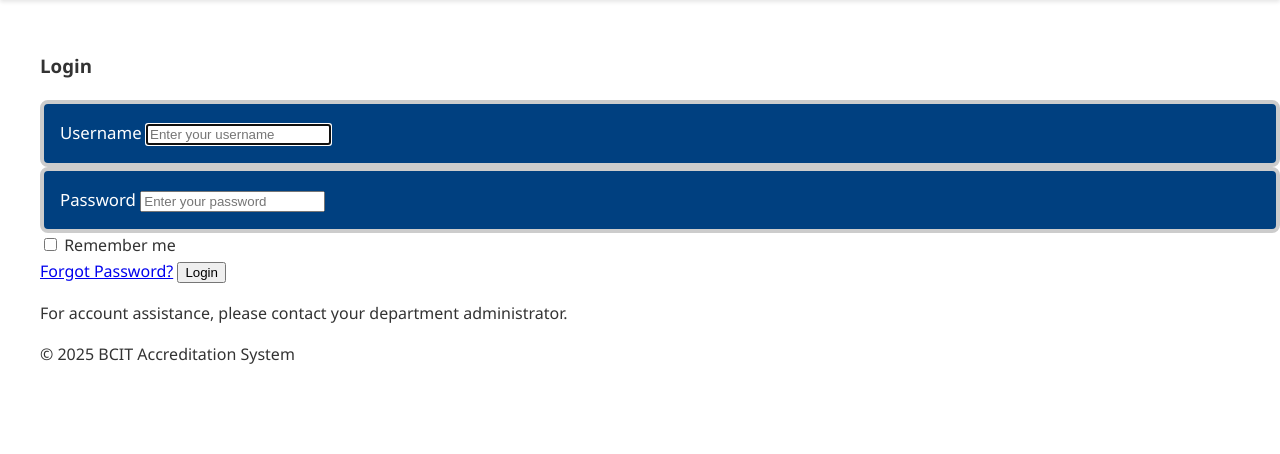
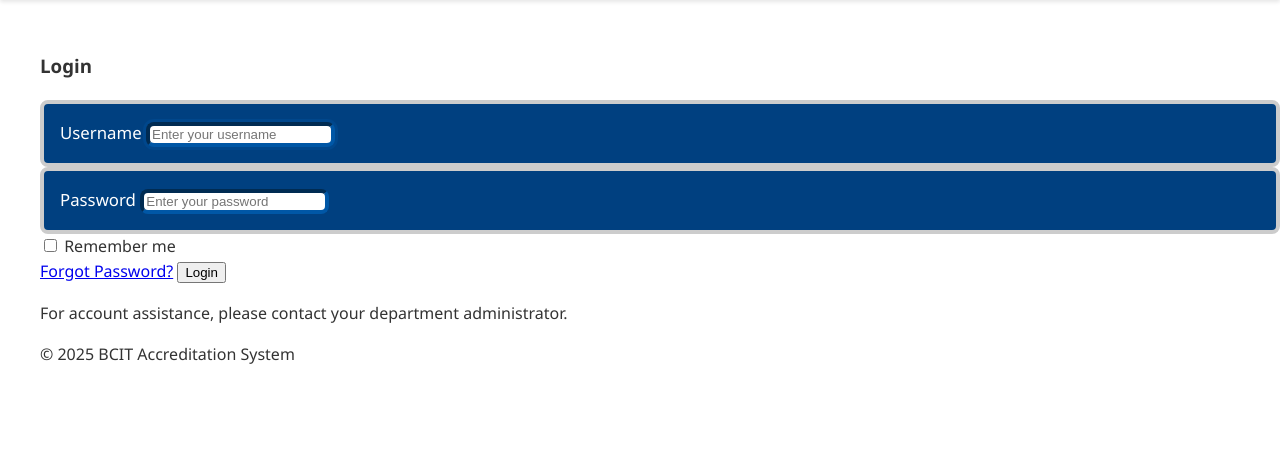
Before and after one commit to owensweet/proj1047-accreditation-db, a Django app: page /login/ in a window 1280 px wide. Shown: the part 113-567 px from the top of the page. Run offline with Django 5.2, Linux system fonts and the light colour scheme.

Commit message:
(resolved css login bug)

```diff
--- a/frontend/static/css/styles.css
+++ b/frontend/static/css/styles.css
@@ -171,6 +171,19 @@ body {
     background-color: #003366;
 }
 
+/* Custom styling for login page input borders */
+.input-thick-border {
+    border-width: 4px !important;
+    border-color: #0057a6 !important;
+    border-radius: 8px !important;
+}
+
+/* Style focus state */
+.input-thick-border:focus {
+    box-shadow: 0 0 0 3px rgba(0, 87, 166, 0.3) !important;
+    outline: none !important;
+}
+
 /* ========================
    Table Styling
 ========================= */
--- a/frontend/templates/bcit_accreditation/bcit_accred_login.html
+++ b/frontend/templates/bcit_accreditation/bcit_accred_login.html
@@ -19,12 +19,12 @@
 
         <div class="form-control">
             <label for="username">Username</label>
-            <input id="username" name="username" type="text" required placeholder="Enter your username" />
+            <input id="username" name="username" type="text" required placeholder="Enter your username" class="input-thick-border" />
         </div>
 
         <div class="form-control">
             <label for="password">Password</label>
-            <input id="password" name="password" type="password" required placeholder="Enter your password" />
+            <input id="password" name="password" type="password" required placeholder="Enter your password" class="input-thick-border" />
         </div>
 
         <div class="form-check">
```
